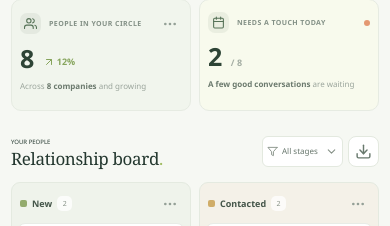
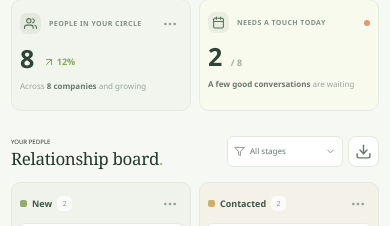
Before and after one commit to a2rp/crm-contact-board, a React (Vite) app: page / in a window 390 px wide. Shown: the part 213-439 px from the top of the page. Built offline with nearby package versions, Linux system fonts and the light colour scheme.

Commit message:
fix: expand contact stage filter picker

```diff
--- a/src/components/contactBoard/styles.module.css
+++ b/src/components/contactBoard/styles.module.css
@@ -56,23 +56,41 @@
             gap: 8px;
 
             .filter-select {
+                position: relative;
+                width: 150px;
                 height: 34px;
-                display: flex;
+                display: grid;
                 align-items: center;
-                gap: 7px;
-                padding: 0 9px;
                 border: 1px solid #e3e9df;
                 border-radius: 6px;
                 background: white;
                 color: #869187;
 
-                svg {
+                > svg:first-child,
+                > svg:last-child {
+                    position: absolute;
+                    z-index: 2;
                     width: 13px;
                     height: 13px;
+                    pointer-events: none;
+                }
+
+                > svg:first-child {
+                    left: 9px;
+                }
+
+                > svg:last-child {
+                    right: 9px;
                 }
 
                 select {
-                    max-width: 102px;
+                    position: absolute;
+                    z-index: 1;
+                    inset: 0;
+                    width: 100%;
+                    height: 100%;
+                    max-width: none;
+                    padding: 0 27px 0 29px;
                     border: 0;
                     outline: 0;
                     appearance: none;
@@ -80,6 +98,11 @@
                     color: #66756b;
                     font-size: 10px;
                     cursor: pointer;
+                }
+
+                &:focus-within {
+                    border-color: #b9c9ae;
+                    box-shadow: 0 0 0 2px rgba(74, 103, 75, 0.1);
                 }
             }
 
@@ -412,17 +435,25 @@
                 gap: 5px;
 
                 .filter-select {
-                    gap: 4px;
+                    width: 124px;
                     height: 31px;
-                    padding: 0 6px;
 
                     select {
-                        max-width: 77px;
+                        padding-right: 23px;
+                        padding-left: 24px;
                         font-size: 8px;
                     }
 
                     > svg:first-child {
                         width: 11px;
+                        height: 11px;
+                        left: 6px;
+                    }
+
+                    > svg:last-child {
+                        width: 11px;
+                        height: 11px;
+                        right: 6px;
                     }
                 }
 
@@ -500,10 +531,11 @@
         }
 
         .section-heading .board-controls .filter-select {
-            padding: 0 4px;
+            width: 116px;
 
             select {
-                max-width: 69px;
+                padding-right: 21px;
+                padding-left: 22px;
             }
         }
     }
```
